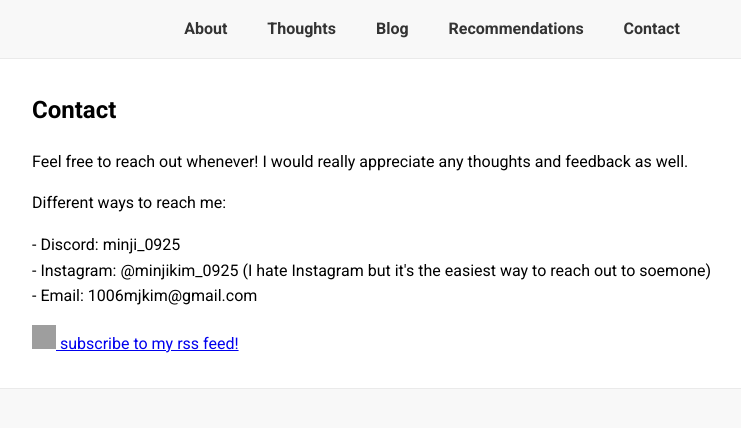
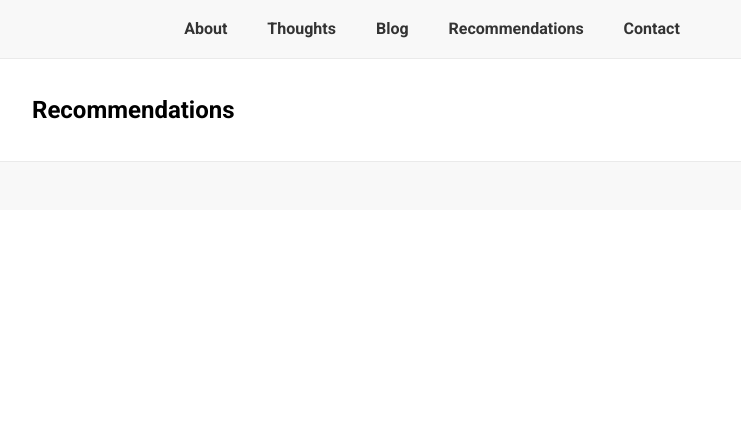
Before and after one commit to minji0925/minji0925.github.io, a plain HTML site: page recommendations.html in a window 1280 px wide. Shown: the whole page, without its empty margins (208-949 px from the left). Drawn offline with Linux system fonts and the light colour scheme; grey boxes are pictures that could not be loaded.

Commit message:
recommendations.html

```diff
--- a/contact.html
+++ b/recommendations.html
@@ -86,15 +86,8 @@
     <!-- Main Content -->
     <div class="content">
         <section id="about">
-            <h2>Contact</h2>
-            <p>Feel free to reach out whenever! I would really appreciate any thoughts and feedback as well.</p>
-            <p>Different ways to reach me:</p>
-            <p>- Discord: minji_0925<br/>- Instagram: @minjikim_0925 (I hate Instagram but it's the easiest way to reach out to soemone)<br/>
-            - Email: 1006mjkim@gmail.com</p>
-            <p><a href="rss.xml" target="_blank">
-                    <img src="https://upload.wikimedia.org/wikipedia/commons/4/43/Feed-icon.svg" alt="RSS Feed" style="width: 24px; height: 24px;">
-                    subscribe to my rss feed!</a>
-            </a></p>
+            <h2>Recommendations</h2>
+
         </section>
     </div>
 
```
